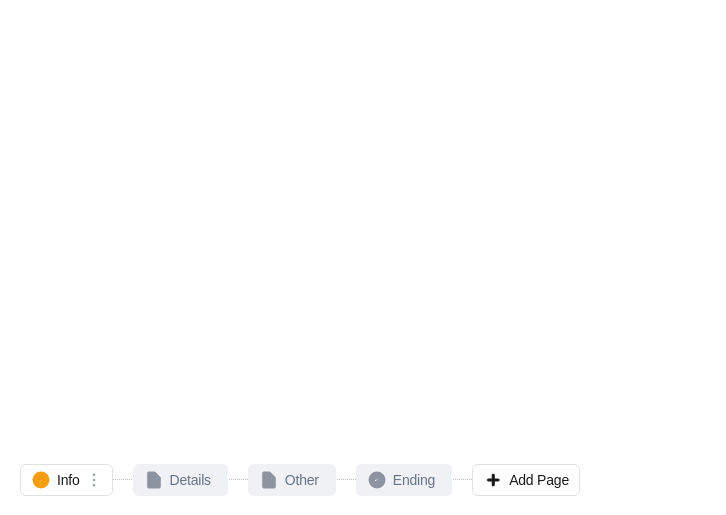
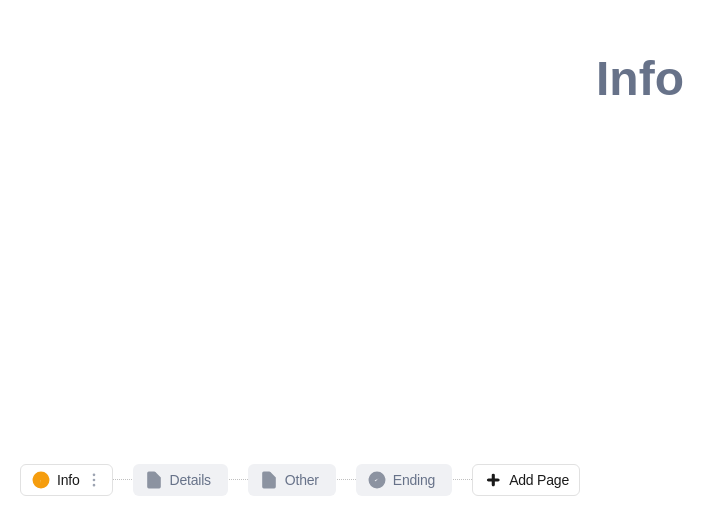
Before and after one commit to mikegulline/fillout, a Next.js app: page / in a window 1280 px wide. Shown: the part 285-800 px from the top of the page, without its empty margins (0-726 px from the left). Built offline with nearby package versions, Linux system fonts and the light colour scheme.

Commit message:
added context, and scene

```diff
--- /dev/null
+++ b/declarations.d.ts
@@ -0,0 +1,4 @@
+declare module '*.svg' {
+  const content: React.FC<React.SVGProps<SVGSVGElement>>;
+  export default content;
+}
--- a/src/app/page.tsx
+++ b/src/app/page.tsx
@@ -1,4 +1,9 @@
-import { StepNavigation } from '@/components/step-nav/step-navigation';
+'use client';
+import {
+  StepNavigation,
+  StepProvider,
+  StepScene,
+} from '@/components/step-nav/_index';
 import type { StepButtons } from '@/components/step-nav/_types';
 
 const navButons: StepButtons = [
@@ -27,9 +32,11 @@ const navButons: StepButtons = [
 
 export default function Home() {
   return (
-    <div className='w-screen h-screen flex justify-start items-end'>
-      <div></div>
-      <StepNavigation buttons={navButons} />
-    </div>
+    <StepProvider buttons={navButons}>
+      <div className='w-screen h-screen flex flex-col justify-end items-start'>
+        <StepScene />
+        <StepNavigation />
+      </div>
+    </StepProvider>
   );
 }
--- a/src/components/step-nav/_index.tsx
+++ b/src/components/step-nav/_index.tsx
@@ -7,4 +7,6 @@ export * from './grab';
 export * from './step-icons';
 export * from './step-navigation';
 export * from './step-navigation-wrapper';
+export * from './step-context';
+export * from './step-scene';
 export * from '@hello-pangea/dnd';
--- /dev/null
+++ b/src/components/step-nav/step-context.tsx
@@ -0,0 +1,33 @@
+'use client';
+import { createContext, useContext, useState } from 'react';
+import type { StepButtons } from '@/components/step-nav/_types';
+
+export type NavigationContextType = {
+  navigation: StepButtons;
+  setNavigation: React.Dispatch<React.SetStateAction<StepButtons>>;
+};
+
+const NavigationContext = createContext<NavigationContextType | undefined>(
+  undefined
+);
+
+export const useNavigation = () => {
+  const ctx = useContext(NavigationContext);
+  if (!ctx) throw new Error('useNavigation must be used within StepNavigation');
+  return ctx;
+};
+
+type StepNavigationProps = {
+  buttons: StepButtons;
+  children: React.ReactNode;
+};
+
+export const StepProvider = ({ buttons, children }: StepNavigationProps) => {
+  const [navigation, setNavigation] = useState<StepButtons>(buttons);
+
+  return (
+    <NavigationContext.Provider value={{ navigation, setNavigation }}>
+      {children}
+    </NavigationContext.Provider>
+  );
+};
--- a/src/components/step-nav/step-navigation.tsx
+++ b/src/components/step-nav/step-navigation.tsx
@@ -5,18 +5,14 @@ import {
   StepButtonAdd,
   Draggable,
   DropResult,
-  useState,
   useCallback,
+  useNavigation,
   StepNavigationWrapper,
 } from '@/components/step-nav/_index';
-import type {
-  StepButtonPageProps,
-  StepNavigationProps,
-  FC,
-} from '@/components/step-nav/_types';
+import type { StepButtonPageProps } from '@/components/step-nav/_types';
 
-export const StepNavigation: FC<StepNavigationProps> = (props) => {
-  const [navigation, setNavigation] = useState(props.buttons);
+export const StepNavigation = () => {
+  const { navigation, setNavigation } = useNavigation();
 
   const handleClick = (index: number) => {
     setNavigation((prev) => {
--- /dev/null
+++ b/src/components/step-nav/step-scene.tsx
@@ -0,0 +1,12 @@
+'use client';
+import { useNavigation } from '@/components/step-nav/_index';
+
+export const StepScene = () => {
+  const { navigation } = useNavigation();
+  const active = navigation.find((button) => button.active);
+  return (
+    <div className='flex-grow flex justify-center items-center w-full text-5xl font-bold color text-[#677289]'>
+      {active?.name}
+    </div>
+  );
+};
```
